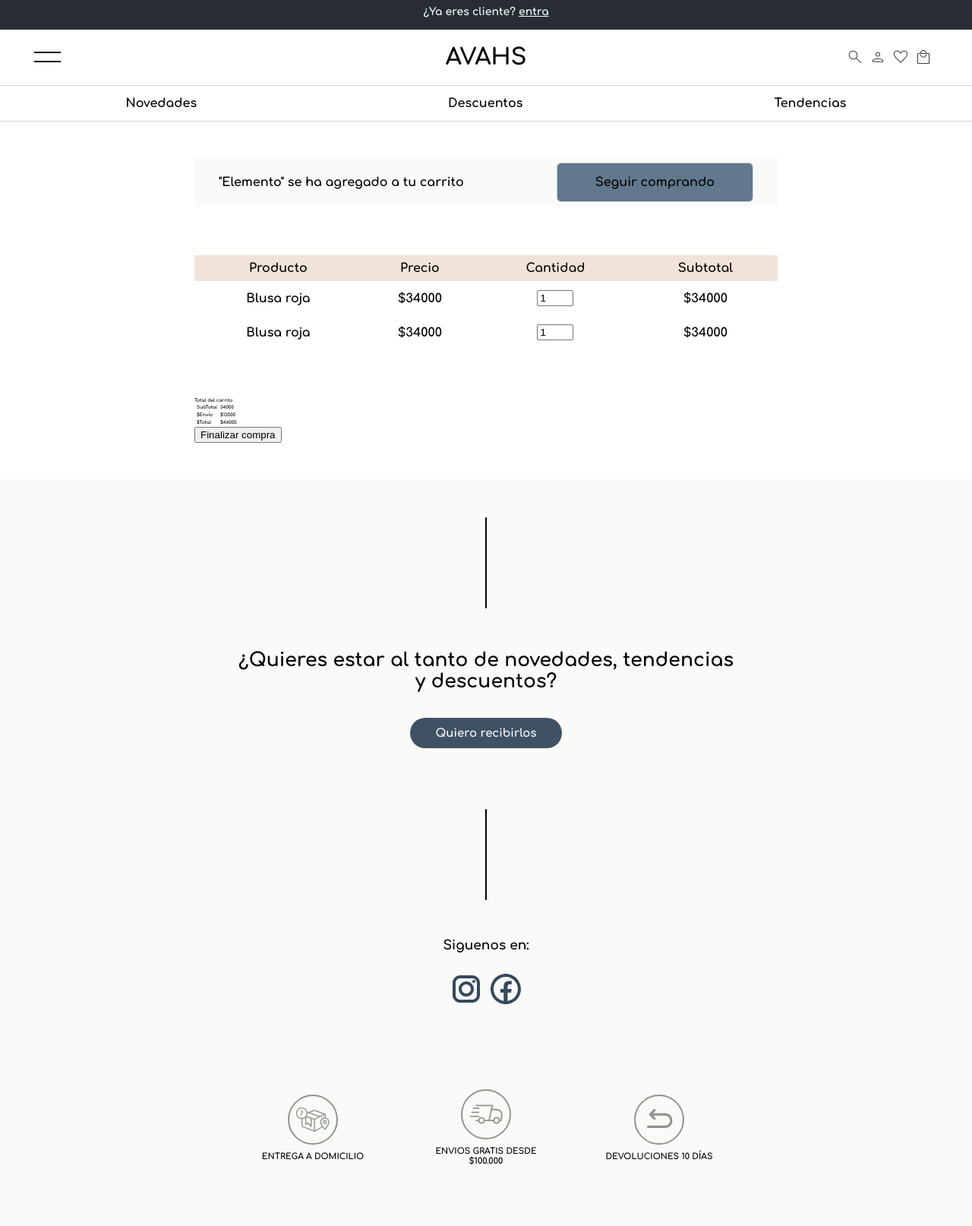
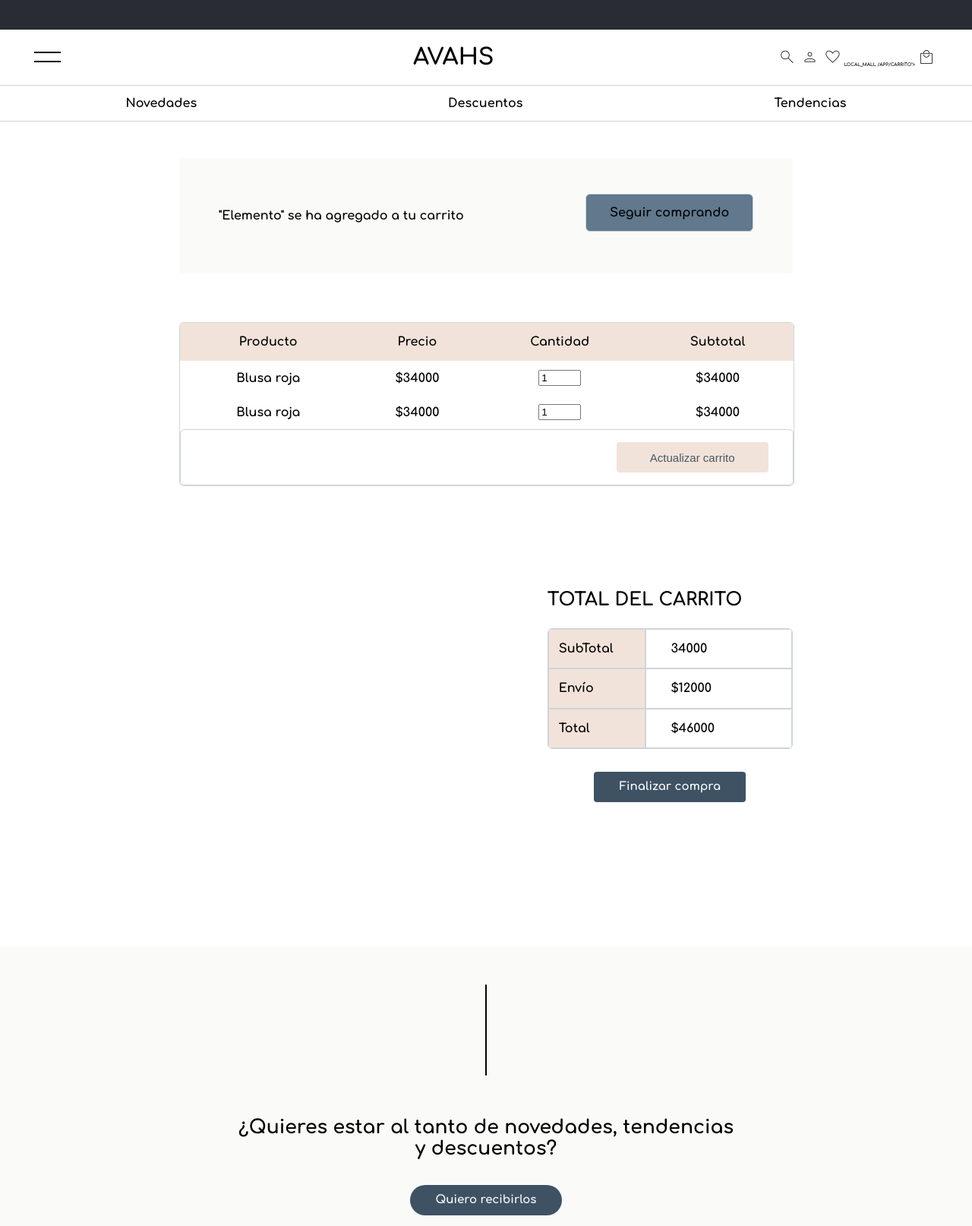
Before and after one commit to DavidFonsek/ProyectoAvahs, a Django app: page /app/carrito in a window 1280 px wide. Shown: the top 1614 px of the page at 76% size. Run offline with Django 4.2, Linux system fonts and the light colour scheme.

Commit message:
avances en la parte  front de la pagina del carrito

```diff
--- a/avahs/tienda/static/css/base.css
+++ b/avahs/tienda/static/css/base.css
@@ -42,7 +42,7 @@
 .top-header-content-1 {
     position: fixed;
     transition: all 1s ease;
-    top: 1%
+    top: -50px
 }
 
 .top-header-content-2 {
--- a/avahs/tienda/static/css/carrito.css
+++ b/avahs/tienda/static/css/carrito.css
@@ -16,24 +16,26 @@
     align-items: center;
     background-color: #fafaf9;
     width: 60vw;
-    height: 64px;
-
-
+    height: 14vh;
+    padding: 20px 20px;
+    border-radius: 4px;
 }
 
 .content-header p{
     font-size: 16rem;
-    margin: 0px 32px;
+    margin: 16px 32px;
+
 }
 
 .content-header a{
     font-size: 16rem;
     margin: 0px 32px;
+    margin-bottom: 8px;
     border: 1px solid rgb(206, 212, 218);
     outline: none;
     text-decoration: none;
     color: black;
-    padding: 16px 50px;
+    padding: 2% 4%;
     border-radius: 6px;
     background-color: #61788d;
     text-align: center;
@@ -41,17 +43,22 @@
 
 
 .content-middle{
+    width: 100%;
     margin: 64px 0px;
+    border: 1px solid rgb(206, 212, 218);
+    border-radius: 6px;
+    overflow: hidden;
 }
 
 .tabla{
     width: 100%;
     border-spacing: 0px;
+    border-radius: 6px;
 }
 
 
 .tabla th{
-    padding: 8px 0px;
+    padding: 16px 0px;
     font-size: 16rem;
     background-color: #f2e3da;
 }
@@ -61,3 +68,120 @@
     font-size: 16rem;
     text-align: center;
 }
+
+
+.actualizar-carrito-container{
+    border: 1px solid rgb(206, 212, 218);
+    border-radius: 6px;
+    padding: 2% 4%;
+    display: flex;
+    justify-content: flex-end;
+}
+
+
+.actualizar-carrito-container button{
+    background-color: #3e5264;
+    width: 200px;
+    height: 40px;
+    border-radius: 4px;
+    color: #fafaf9;
+    border-style: none;
+    font-size: 15rem;
+}
+
+.actualizar-carrito-container button:hover{
+    background-color: #34414d;
+}
+
+.actualizar-carrito-container button:disabled{
+    background-color: #f2e3da;
+    color: #485764;
+}
+.content-bottom{
+    margin: 64px 0px;
+    width: 100%;
+    display: flex;
+    flex-direction: column;
+    align-items: flex-end;
+}
+
+
+
+.content-bottom .content{
+    width: 40%;
+    display: flex;
+    flex-direction: column;
+
+}
+
+.content-bottom-title{
+    padding: 24px 0px;
+    font-size: 24rem;
+    text-transform: uppercase;
+}
+
+.tabla-container{
+    border: 1px solid rgb(206, 212, 218);
+    border-radius: 6px;
+    overflow: hidden;
+}
+
+
+.content-bottom .content .tabla td{
+    text-align: left;
+}
+
+
+.content-bottom .content .tabla td:first-child{
+    background-color: #f2e3da;
+    width: 40%;
+    padding: 5% 4%;
+    border: 0.5px solid rgb(206, 212, 218);
+}
+
+.content-bottom .content .tabla td:last-child{
+    padding: 5% 10%;
+    border: 1px solid rgb(206, 212, 218);
+}
+
+
+
+.content-bottom .content a{
+    background-color: #3e5264;
+    border-color: #3e5264;
+    margin: 30px 0px;
+    width: 200px;
+    height: 40px;
+    border-radius: 4px;
+    display: flex;
+    justify-content: center;
+    align-items: center;
+    color: #fafaf9;
+    text-decoration: none;
+    font-size: 15rem;
+    align-self: center;
+}
+
+@media  (max-width: 750px) {
+
+    .container{
+        width: 80%;
+    }
+
+    .content-bottom{
+        align-items: center;
+    }
+
+    .content-bottom .content{
+        width: 80%;
+    }
+
+
+    .actualizar-carrito-container{
+        justify-content: center;
+    }
+
+    .content-header{
+        flex-direction: column;
+    }
+}
--- a/avahs/tienda/static/scripts/base.js
+++ b/avahs/tienda/static/scripts/base.js
@@ -79,17 +79,17 @@
     switch (top_header_seleccionado) {
         case 1:
             div1.style.top = "-50px";
-            div2.style.top = "1%";
+            div2.style.top = "1vh";
             top_header_seleccionado++;
             break;
         case 2:
             div2.style.top = "-50px";
-            div3.style.top = "1%";
+            div3.style.top = "1vh";
             top_header_seleccionado++;
             break;
         case 3:
             div3.style.top = "-50px";
-            div1.style.top = "1%";
+            div1.style.top = "1vh";
             top_header_seleccionado=1;
             break;
     }
--- a/avahs/tienda/templates/base.html
+++ b/avahs/tienda/templates/base.html
@@ -46,7 +46,8 @@
           <span onclick="ocultarFind()"  class="material-symbols-outlined icons">search</span>
           <span class="material-symbols-outlined icons">person</span>
           <span class="material-symbols-outlined icons">favorite</span>
-          <span class="material-symbols-outlined icons">local_mall</span>
+          <a href="<span class="material-symbols-outlined icons">local_mall  </span>/app/carrito"><span class="material-symbols-outlined icons">local_mall  </span></a>
+
         </div>
       </div>
 
--- a/avahs/tienda/templates/pages/carrito.html
+++ b/avahs/tienda/templates/pages/carrito.html
@@ -24,36 +24,43 @@
                     <tr>
                       <td>Blusa roja</td>
                       <td>$34000</td>
-                      <td><input type="number" step="1" min="0" max="3" value="1" size="4" placeholder="" inputmode="numeric" autocomplete="off"></td>
+                      <td><input type="number" step="1" min="0" max="10" value="1" size="4" placeholder="" inputmode="numeric" autocomplete="off"></td>
                       <td>$34000</td>
                     </tr>
                     <tr>
                         <td>Blusa roja</td>
                         <td>$34000</td>
-                        <td><input type="number" step="1" min="0" max="3" value="1" size="4" placeholder="" inputmode="numeric" autocomplete="off"></td>
+                        <td><input type="number" step="1" min="0" max="10" value="1" size="4" placeholder="" inputmode="numeric" autocomplete="off"></td>
                         <td>$34000</td>
                       </tr>
                   </table>
+                <div class="actualizar-carrito-container">
+                    <button disabled="disabled">Actualizar carrito</button>
+                </div>
             </div>
             <div class="content-bottom">
+                <div class="content">
                     <div class="content-bottom-title">
                         <span>Total del carrito</span>
                     </div>
-                <table>
+                    <div class="tabla-container">
+                        <table class="tabla">
                             <tr>
                                 <td>SubTotal</td>
                                 <td>34000</td>
                               </tr>
                               <tr>
-                          <td>$Envío</td>
+                                  <td>Envío</td>
                                   <td>$12000</td>
                                 </tr>
                                 <tr>
-                            <td>$Total</td>
+                                    <td>Total</td>
                                     <td>$46000</td>
                                   </tr>
                         </table>
-                <button>Finalizar compra</button>
+                    </div>
+                    <a href="http://">Finalizar compra</a>
+                </div>
             </div>
         </div>
     </div>
```
Lines whose indentation alone changed are shown as unchanged.
